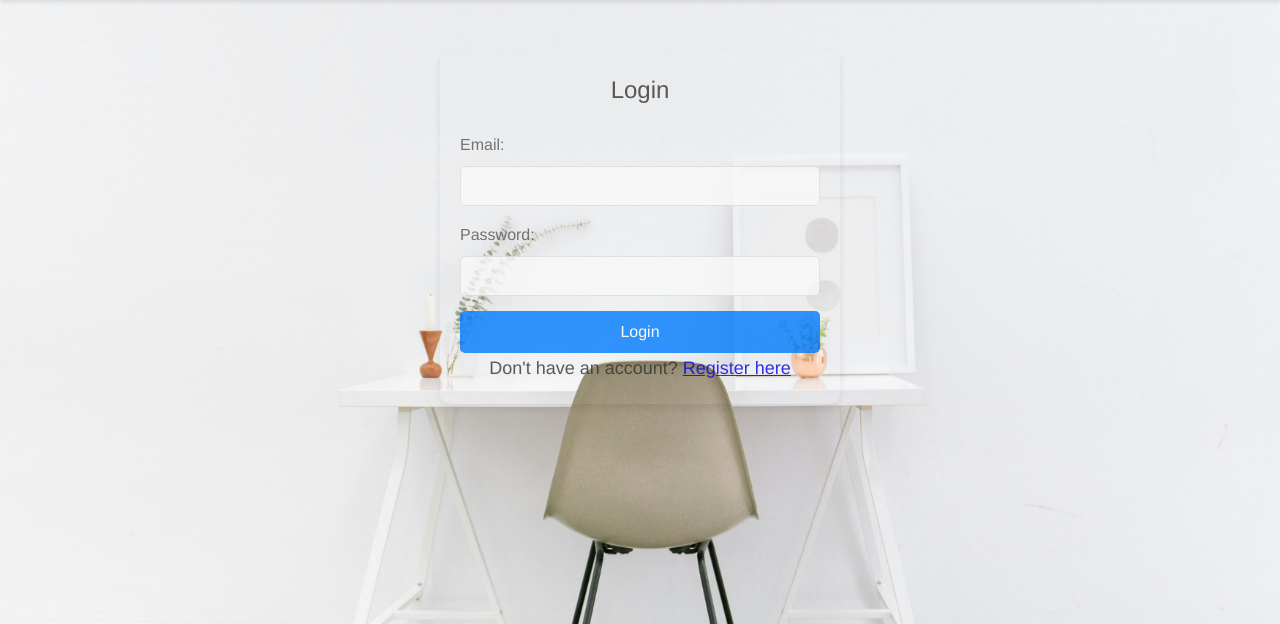
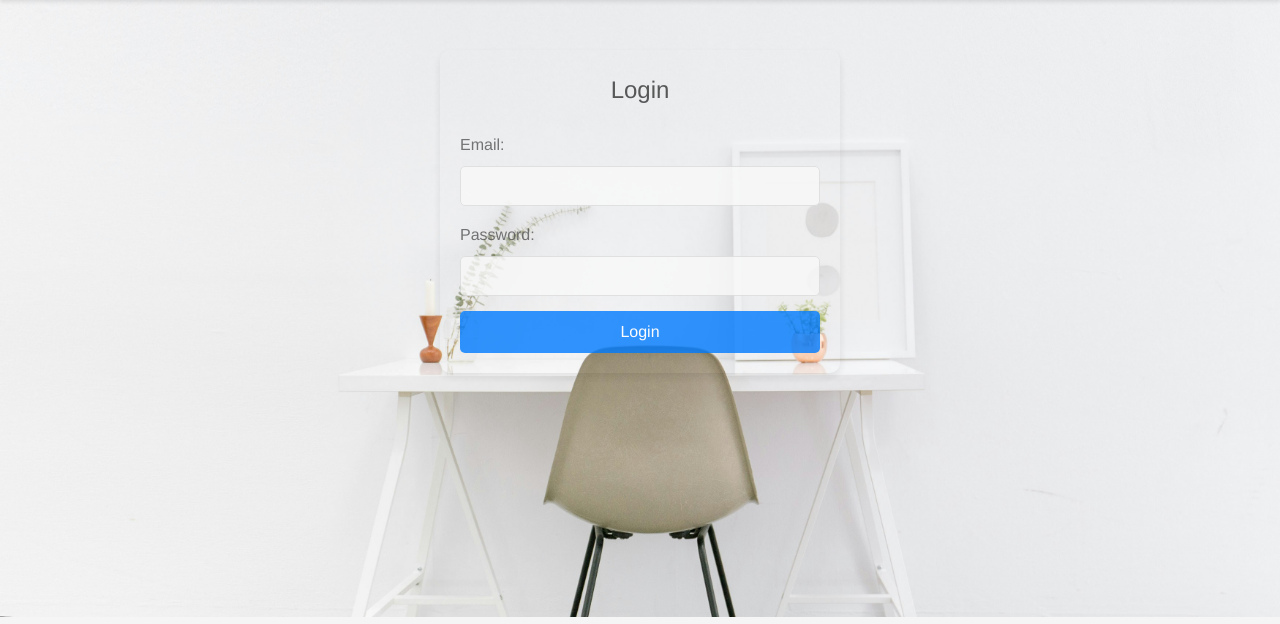
Before and after one commit to dinoaur/LMS, a PHP site: page / in a window 1280 px wide. Shown: the part 43-667 px from the top of the page. Run offline with PHP 8.4, Linux system fonts and the light colour scheme.

Commit message:
Update index.php

```diff
--- a/index.php
+++ b/index.php
@@ -62,8 +62,7 @@ if ($_SERVER["REQUEST_METHOD"] == "POST") {
 
             <button type="submit">Login</button>
         </form>
-        <p>Don't have an account? <a href="register.php">Register here</a></p>
-    </div>
+            </div>
 </body>
 
 </html>
```
